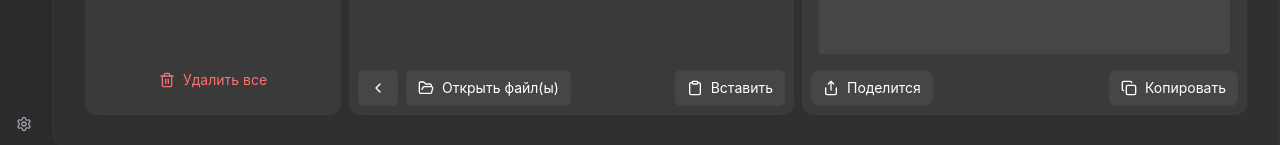
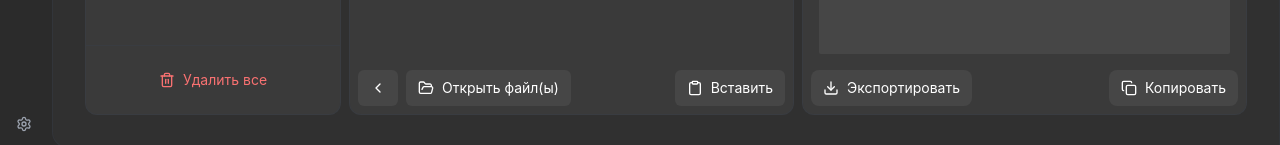
Before and after one commit to aleksgov/tns-reader-app, a React (Create React App) app: page / in a window 1280 px wide. Shown: the part 652-797 px from the top of the page. Built offline with nearby package versions, Linux system fonts and the light colour scheme.

Commit message:
feat(file): replace button

```diff
--- a/src/components/TextArea.jsx
+++ b/src/components/TextArea.jsx
@@ -1,5 +1,5 @@
 import React from 'react';
-import { Share, Copy } from 'lucide-react';
+import { Download, Copy } from 'lucide-react';
 
 export default function TextArea({
                                      extractedText,
@@ -32,9 +32,11 @@ export default function TextArea({
                 )}
             </div>
             <div className="flex justify-between mt-4 -mx-2 -mb-2">
-                <button className="flex items-center px-3 py-2 bg-[#464646] hover:bg-[#4b4b4b] rounded-lg transition-colors text-white text-sm">
-                    <Share className="w-4 h-4 mr-2" />
-                    Поделится
+                <button
+                    className="flex items-center px-3 py-2 bg-[#464646] hover:bg-[#4b4b4b] rounded-lg transition-colors text-white text-sm"
+                >
+                    <Download className="w-4 h-4 mr-2" />
+                    Экспортировать
                 </button>
                 <button className="flex items-center px-3 py-2 bg-[#464646] hover:bg-[#4b4b4b] rounded-lg transition-colors text-white text-sm">
                     <Copy className="w-4 h-4 mr-2" />
```
